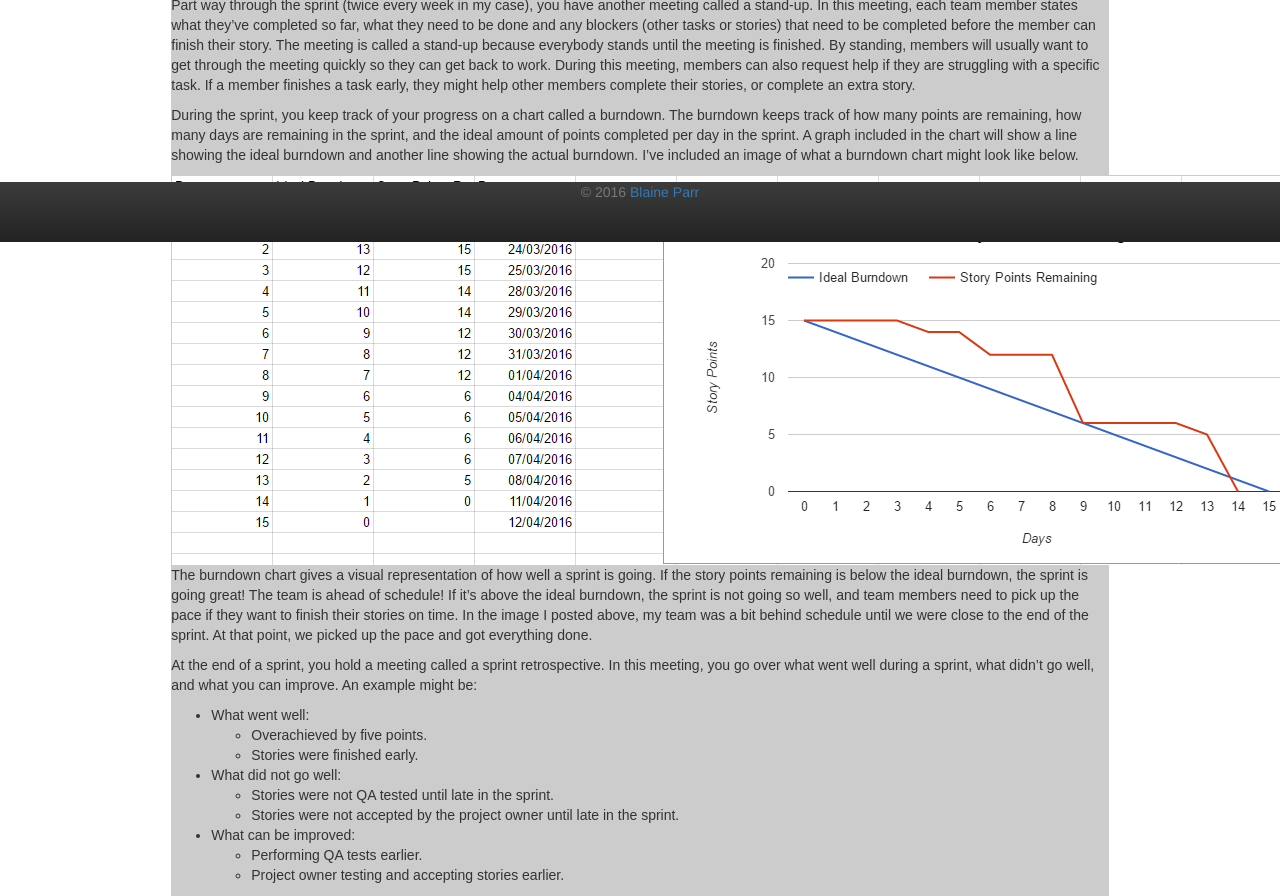
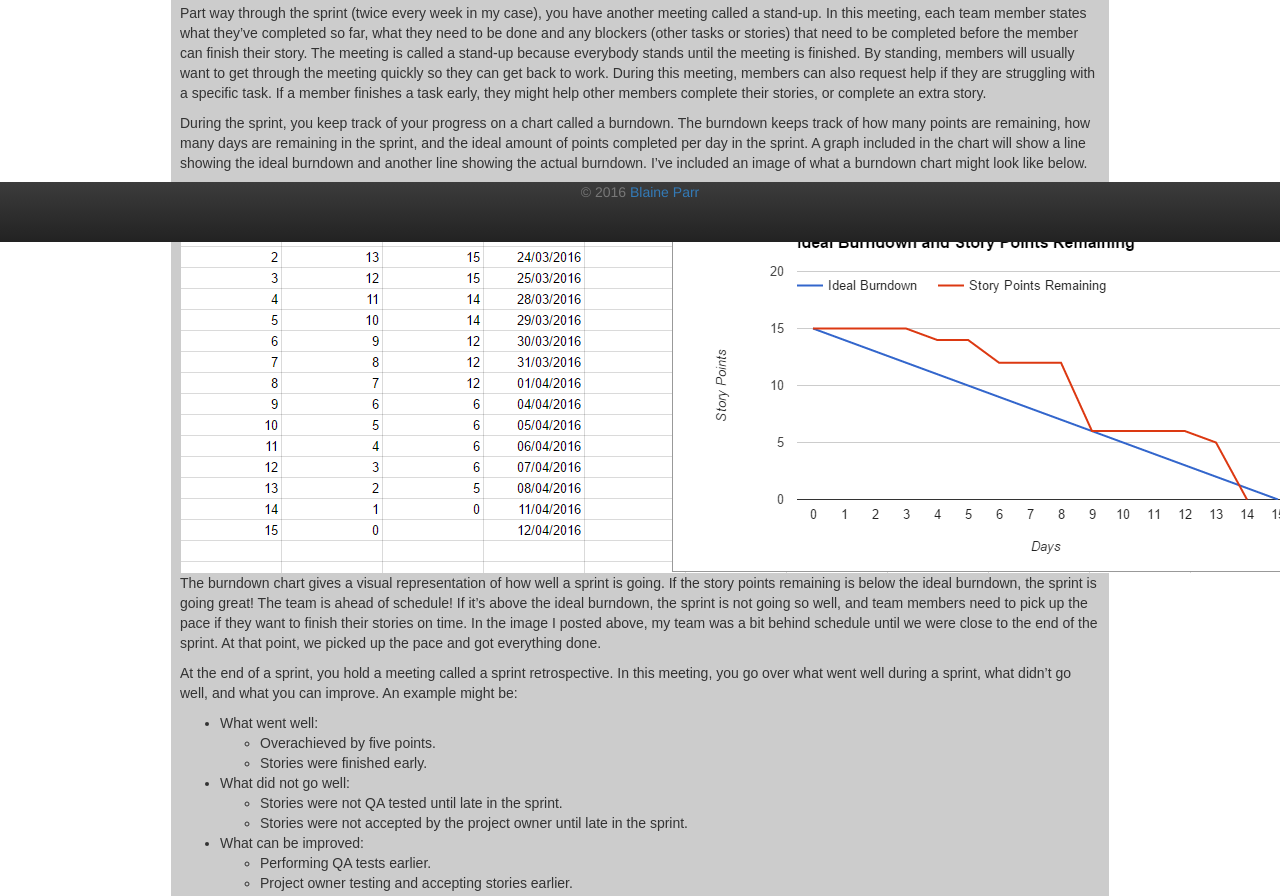
Before and after one commit to BlaineParr/BlaineParr.github.io, a plain HTML site: page blog/index.html in a window 1280 px wide. Shown: the part 558-1454 px from the top of the page. Drawn offline with Linux system fonts and the light colour scheme.

Commit message:
Css fixes

```diff
--- a/blog/index.html
+++ b/blog/index.html
@@ -37,7 +37,7 @@
 			<p>Your team will have a set amount of points that they plan to achieve every sprint. In my team’s case, we set out to complete ten points every single sprint. During some sprints, your team may choose to complete more points than was set. This is called overachieving. If you set out to achieve ten points every sprint, but decide to choose fifteen during a sprint, you’ve overachieved by five points.</p>
 			<p>Part way through the sprint (twice every week in my case), you have another meeting called a stand-up. In this meeting, each team member states what they’ve completed so far, what they need to be done and any blockers (other tasks or stories) that need to be completed before the member can finish their story. The meeting is called a stand-up because everybody stands until the meeting is finished. By standing, members will usually want to get through the meeting quickly so they can get back to work. During this meeting, members can also request help if they are struggling with a specific task. If a member finishes a task early, they might help other members complete their stories, or complete an extra story.</p>
 			<p>During the sprint, you keep track of your progress on a chart called a burndown. The burndown keeps track of how many points are remaining, how many days are remaining in the sprint, and the ideal amount of points completed per day in the sprint. A graph included in the chart will show a line showing the ideal burndown and another line showing the actual burndown. I’ve included an image of what a burndown chart might look like below.</p>
-			<img src="/assets/images/burndown.png" />
+			<img class="blog-img" src="/assets/images/burndown.png" />
 			<p>The burndown chart gives a visual representation of how well a sprint is going. If the story points remaining is below the ideal burndown, the sprint is going great! The team is ahead of schedule! If it’s above the ideal burndown, the sprint is not going so well, and team members need to pick up the pace if they want to finish their stories on time. In the image I posted above, my team was a bit behind schedule until we were close to the end of the sprint. At that point, we picked up the pace and got everything done.</p>
 			<p>At the end of a sprint, you hold a meeting called a sprint retrospective. In this meeting, you go over what went well during a sprint, what didn’t go well, and what you can improve. An example might be:</p>
 			<ul>
--- a/css/styles.css
+++ b/css/styles.css
@@ -28,10 +28,16 @@ body {
 
 .blog {
 	background-color: #CCC;
+	border-radius: 1.563em;
 	font-family: Arial, "Helvetica Neue", Helvetica, sans-serif;
 	margin: 0 auto;
+	padding: 0.625em;
 	text-align: left;
     width: 75%;
+}
+
+.blog-img {
+	text-align: center;
 }
 
 #blog h1 {
```
